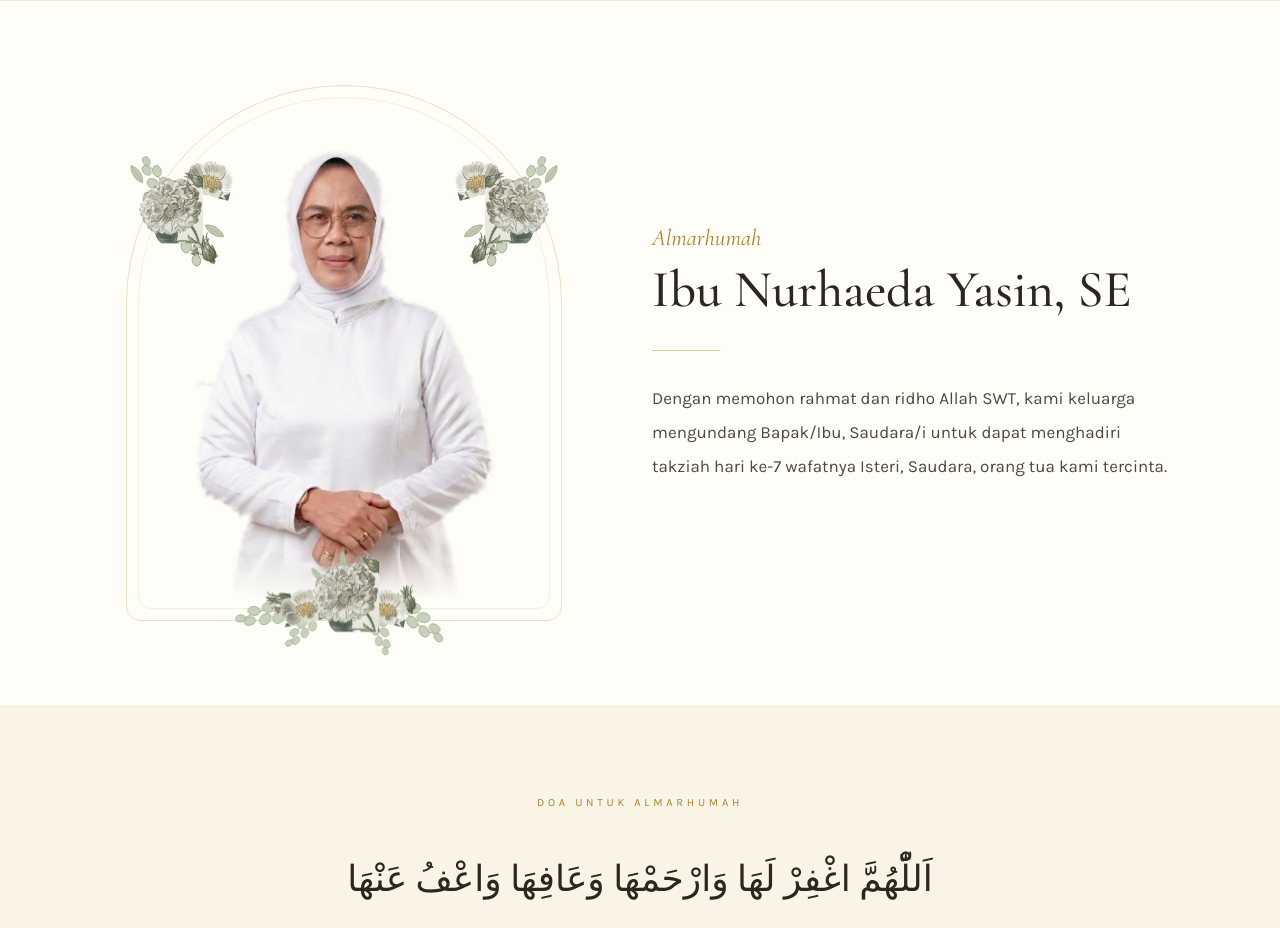
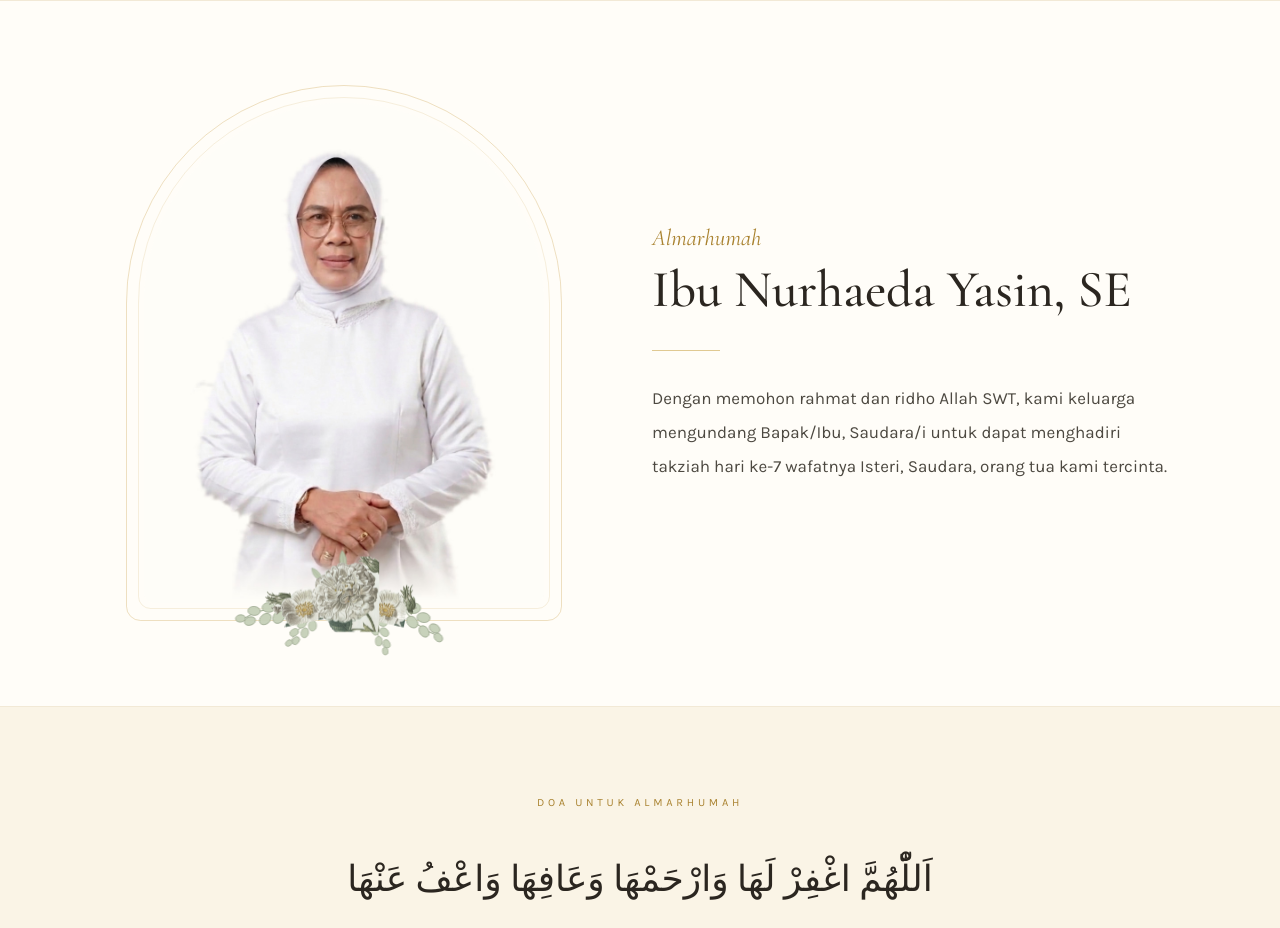
Before and after one commit to saylendrayasin/undangan-7hari-2, a plain HTML site: page public/index.html in a window 1280 px wide. Shown: the part 800-1728 px from the top of the page. Drawn offline with nearby package versions, Linux system fonts and the light colour scheme; no server answers.

Commit message:
Hapus hiasan bunga di kedua sudut atas, sisakan yang bawah

```diff
--- a/public/index.html
+++ b/public/index.html
@@ -122,21 +122,15 @@
     object-fit: cover; object-position: 50% 50%;
   }
 
-  /* ---------- Hiasan bunga di sekeliling lengkungan ----------
+  /* ---------- Hiasan bunga di dasar lengkungan ----------
      Kuntumnya PNG bertransparansi, jadi hiasan ini boleh berada di atas
      garis emas bingkai tanpa memutusnya. */
   .portrait__bunga { position: absolute; inset: 0; pointer-events: none; z-index: 3; }
   .portrait__bunga svg { position: absolute; overflow: visible; }
   .bunga--bawah { left: 50%; bottom: -5%; width: 72%; transform: translateX(-50%); }
-  .bunga--kiri { left: -12%; top: 5%; width: 43%; }
-  .bunga--kanan { right: -12%; top: 5%; width: 43%; transform: scaleX(-1); }
 
-  /* Tonjolan di layar sempit dikecilkan supaya halaman tidak bisa
-     digeser ke samping. */
   @media (max-width: 560px) {
     .bunga--bawah { width: 74%; bottom: -3%; }
-    .bunga--kiri { left: -5%; width: 42%; }
-    .bunga--kanan { right: -5%; width: 42%; }
   }
 
   .profil__text { flex: 1 1 340px; min-width: 0; display: flex; flex-direction: column; align-items: flex-start; text-align: left; }
@@ -265,7 +259,7 @@
           <img src="foto-almarhumah.jpg" alt="Almarhumah Ibu Nurhaeda Yasin, SE" width="900" height="1125" />
         </div>
 
-        <!-- Hiasan bunga di sekeliling lengkungan. Murni dekoratif, karena
+        <!-- Hiasan bunga di dasar lengkungan. Murni dekoratif, karena
              itu aria-hidden dan tidak menerima klik.
 
              Gabungan dua hal: kuntum mawar putihnya adalah potongan asli dari
@@ -316,31 +310,6 @@
             <image href="hias-mawar.png" x="136" y="62" width="88" height="94" />
           </svg>
 
-          <!-- rangkaian kecil di kiri atas -->
-          <svg class="bunga--kiri" viewBox="0 0 170 170" fill="none" xmlns="http://www.w3.org/2000/svg">
-            <g opacity=".95">
-              <use href="#ranting" transform="translate(84 84) rotate(148) scale(.92)" />
-              <use href="#ranting" transform="translate(70 68) rotate(-44) scale(.76)" />
-              <use href="#daun" transform="translate(108 96) rotate(122) scale(.72)" />
-              <use href="#daun" transform="translate(46 54) rotate(-34) scale(.68)" />
-            </g>
-            <image href="hias-kuncup.png" x="98" y="102" width="26" height="29" transform="rotate(24 111 116)" />
-            <image href="hias-kecil.png" x="90" y="30" width="46" height="37" transform="rotate(14 113 48)" />
-            <image href="hias-mawar.png" x="40" y="44" width="66" height="70" />
-          </svg>
-
-          <!-- kanan atas: cerminan yang kiri, supaya seimbang -->
-          <svg class="bunga--kanan" viewBox="0 0 170 170" fill="none" xmlns="http://www.w3.org/2000/svg">
-            <g opacity=".95">
-              <use href="#ranting" transform="translate(84 84) rotate(148) scale(.92)" />
-              <use href="#ranting" transform="translate(70 68) rotate(-44) scale(.76)" />
-              <use href="#daun" transform="translate(108 96) rotate(122) scale(.72)" />
-              <use href="#daun" transform="translate(46 54) rotate(-34) scale(.68)" />
-            </g>
-            <image href="hias-kuncup.png" x="98" y="102" width="26" height="29" transform="rotate(24 111 116)" />
-            <image href="hias-kecil.png" x="90" y="30" width="46" height="37" transform="rotate(14 113 48)" />
-            <image href="hias-mawar.png" x="40" y="44" width="66" height="70" />
-          </svg>
         </div>
       </div>
     </div>
```
Also changed, not shown: 1 other file.
